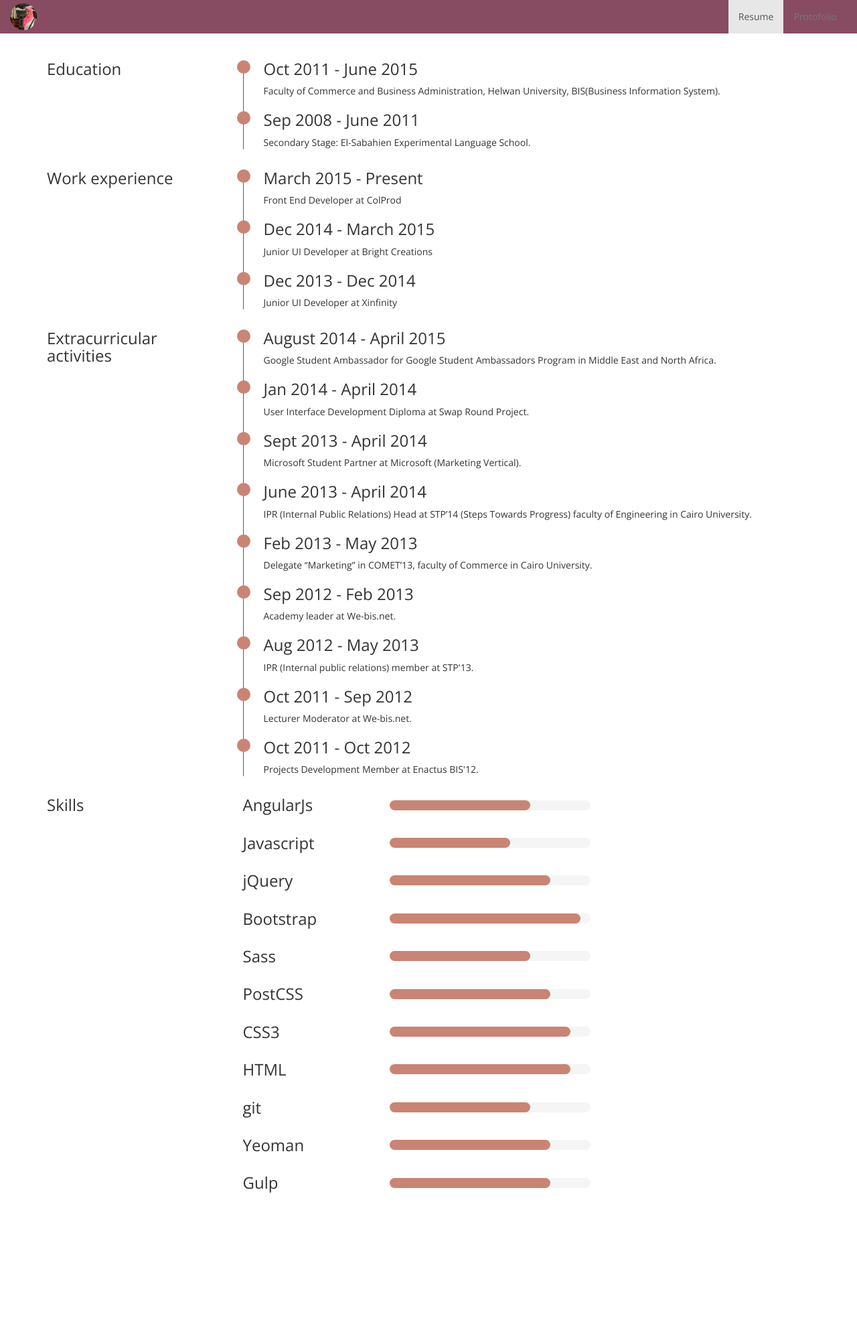
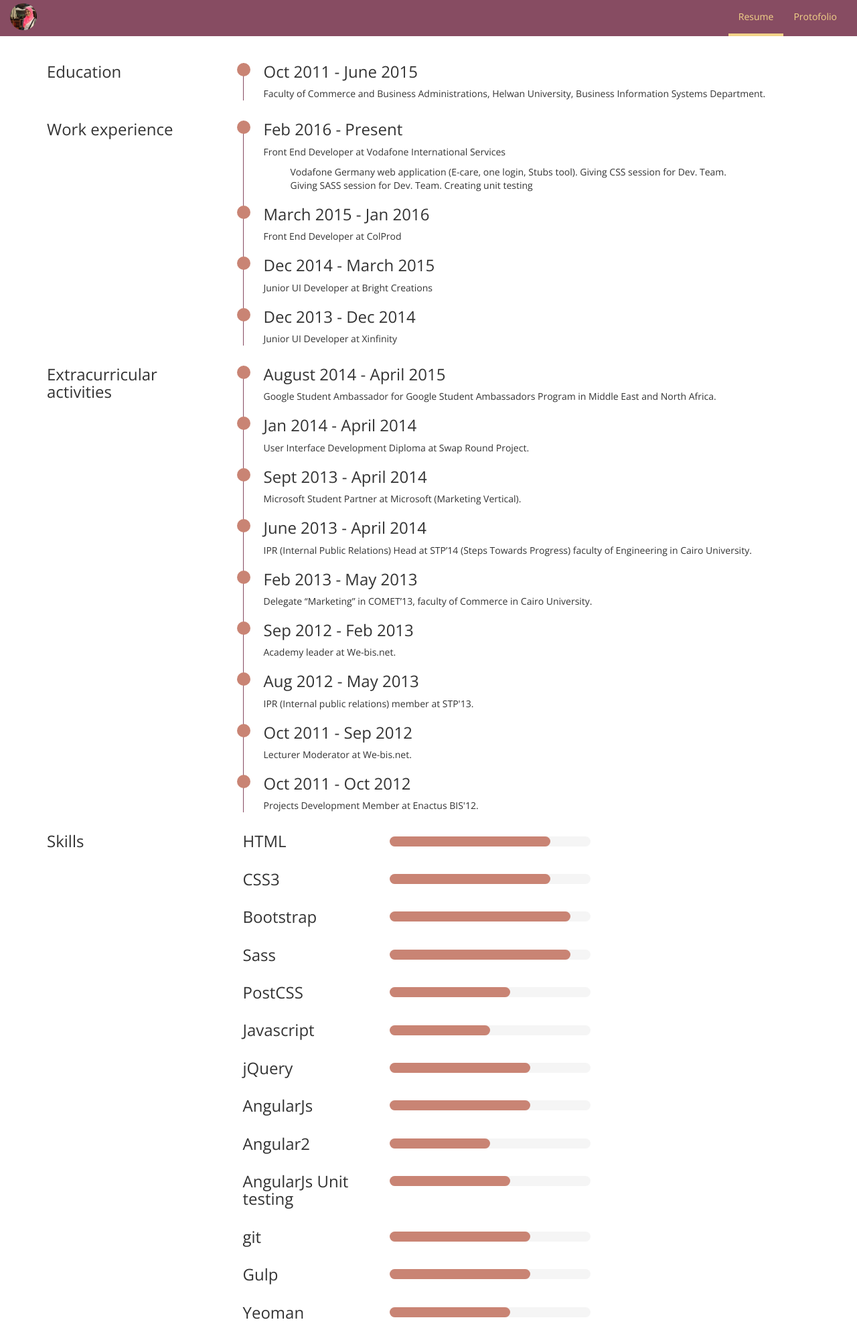
Before and after one commit to narimanadam/narimanadam.github.io, a plain HTML site: page index.html in a window 1280 px wide. Shown: the whole page at 67% size. Before the commit the page ends 1790 px from the top, so only its background shows below. Drawn offline with nearby package versions, Linux system fonts and the light colour scheme.

Commit message:
Fixing data

```diff
--- a/css/style.css
+++ b/css/style.css
@@ -31,6 +31,19 @@ li a {
 
 .navbar-brand {
 	padding: 5px 15px;
+}
+
+.navbar-default .navbar-nav>.active>a,
+.navbar-default .navbar-nav>.active>a:focus,
+.navbar-default .navbar-nav>.active>a:hover {
+	background: transparent;
+	color: #F2D388;
+	border-bottom: 4px solid #F2D388;
+}
+
+.navbar-default .navbar-nav>li>a,
+.navbar-default .navbar-nav>li>a:hover {
+	color: #F2D388;
 }
 
 /**** Timeline ****/
@@ -96,5 +109,9 @@ li a {
 	right: 0;
 	color: #fff;
 	font-size: 30px;
+}
 
+/**** Panels ****/
+.list-group-item {
+	border: 1px solid #874C62;
 }
--- a/index.html
+++ b/index.html
@@ -42,11 +42,7 @@
 				<div class="timeline">
 					<div class="timeline-item">
 						<h3 class="date">Oct 2011 - June 2015</h3>
-						<p>Faculty of Commerce and Business Administration, Helwan University, BIS(Business Information System).</p>
-					</div>
-					<div class="timeline-item">
-						<h3 class="date">Sep 2008 - June 2011</h3>
-						<p>Secondary Stage: El-Sabahien Experimental Language School.</p>
+						<p>Faculty of Commerce and Business Administrations, Helwan University, Business Information Systems Department.</p>
 					</div>
 				</div>
 			</div>
@@ -59,7 +55,17 @@
 			<div class="col-sm-9">
 				<div class="timeline">
 					<div class="timeline-item">
-						<h3 class="date">March 2015 - Present</h3>
+						<h3 class="date">Feb 2016 - Present</h3>
+						<p>Front End Developer at Vodafone International Services</p>
+						<ul>
+							<li>Vodafone Germany web application (E-care, one login, Stubs tool).</li>
+							<li>Giving CSS session for Dev. Team.</li>
+							<li>Giving SASS session for Dev. Team.</li>
+							<li>Creating unit testing</li>
+						</ul>
+					</div>
+					<div class="timeline-item">
+						<h3 class="date">March 2015 - Jan 2016</h3>
 						<p>Front End Developer at ColProd</p>
 					</div>
 					<div class="timeline-item">
@@ -127,27 +133,17 @@
 			<div class="col-sm-9">
 				<div class="row">
 					<div class="col-xs-3">
-						<h3 class="skill-title">AngularJs</h3>
+						<h3 class="skill-title">HTML</h3>
 					</div>
 					<div class="col-xs-9">
 						<div class="skill-progress">
-							<div class="skill-percentage" data-percentage="70"></div>
+							<div class="skill-percentage" data-percentage="80"></div>
 						</div>
 					</div>
 				</div>
 				<div class="row">
 					<div class="col-xs-3">
-						<h3 class="skill-title">Javascript</h3>
-					</div>
-					<div class="col-xs-9">
-						<div class="skill-progress">
-							<div class="skill-percentage" data-percentage="60"></div>
-						</div>
-					</div>
-				</div>
-				<div class="row">
-					<div class="col-xs-3">
-						<h3 class="skill-title">jQuery</h3>
+						<h3 class="skill-title">CSS3</h3>
 					</div>
 					<div class="col-xs-9">
 						<div class="skill-progress">
@@ -161,7 +157,7 @@
 					</div>
 					<div class="col-xs-9">
 						<div class="skill-progress">
-							<div class="skill-percentage" data-percentage="95"></div>
+							<div class="skill-percentage" data-percentage="90"></div>
 						</div>
 					</div>
 				</div>
@@ -171,7 +167,7 @@
 					</div>
 					<div class="col-xs-9">
 						<div class="skill-progress">
-							<div class="skill-percentage" data-percentage="70"></div>
+							<div class="skill-percentage" data-percentage="90"></div>
 						</div>
 					</div>
 				</div>
@@ -181,27 +177,57 @@
 					</div>
 					<div class="col-xs-9">
 						<div class="skill-progress">
-							<div class="skill-percentage" data-percentage="80"></div>
+							<div class="skill-percentage" data-percentage="60"></div>
 						</div>
 					</div>
 				</div>
 				<div class="row">
 					<div class="col-xs-3">
-						<h3 class="skill-title">CSS3</h3>
+						<h3 class="skill-title">Javascript</h3>
 					</div>
 					<div class="col-xs-9">
 						<div class="skill-progress">
-							<div class="skill-percentage" data-percentage="90"></div>
+							<div class="skill-percentage" data-percentage="50"></div>
 						</div>
 					</div>
 				</div>
 				<div class="row">
 					<div class="col-xs-3">
-						<h3 class="skill-title">HTML</h3>
+						<h3 class="skill-title">jQuery</h3>
 					</div>
 					<div class="col-xs-9">
 						<div class="skill-progress">
-							<div class="skill-percentage" data-percentage="90"></div>
+							<div class="skill-percentage" data-percentage="70"></div>
+						</div>
+					</div>
+				</div>
+				<div class="row">
+					<div class="col-xs-3">
+						<h3 class="skill-title">AngularJs</h3>
+					</div>
+					<div class="col-xs-9">
+						<div class="skill-progress">
+							<div class="skill-percentage" data-percentage="70"></div>
+						</div>
+					</div>
+				</div>
+				<div class="row">
+					<div class="col-xs-3">
+						<h3 class="skill-title">Angular2</h3>
+					</div>
+					<div class="col-xs-9">
+						<div class="skill-progress">
+							<div class="skill-percentage" data-percentage="50"></div>
+						</div>
+					</div>
+				</div>
+				<div class="row">
+					<div class="col-xs-3">
+						<h3 class="skill-title">AngularJs Unit testing</h3>
+					</div>
+					<div class="col-xs-9">
+						<div class="skill-progress">
+							<div class="skill-percentage" data-percentage="60"></div>
 						</div>
 					</div>
 				</div>
@@ -217,24 +243,25 @@
 				</div>
 				<div class="row">
 					<div class="col-xs-3">
-						<h3 class="skill-title">Yeoman</h3>
+						<h3 class="skill-title">Gulp</h3>
 					</div>
 					<div class="col-xs-9">
 						<div class="skill-progress">
-							<div class="skill-percentage" data-percentage="80"></div>
+							<div class="skill-percentage" data-percentage="70"></div>
 						</div>
 					</div>
 				</div>
 				<div class="row">
 					<div class="col-xs-3">
-						<h3 class="skill-title">Gulp</h3>
+						<h3 class="skill-title">Yeoman</h3>
 					</div>
 					<div class="col-xs-9">
 						<div class="skill-progress">
-							<div class="skill-percentage" data-percentage="80"></div>
+							<div class="skill-percentage" data-percentage="60"></div>
 						</div>
 					</div>
 				</div>
+
 			</div>
 
 		</div>
```
